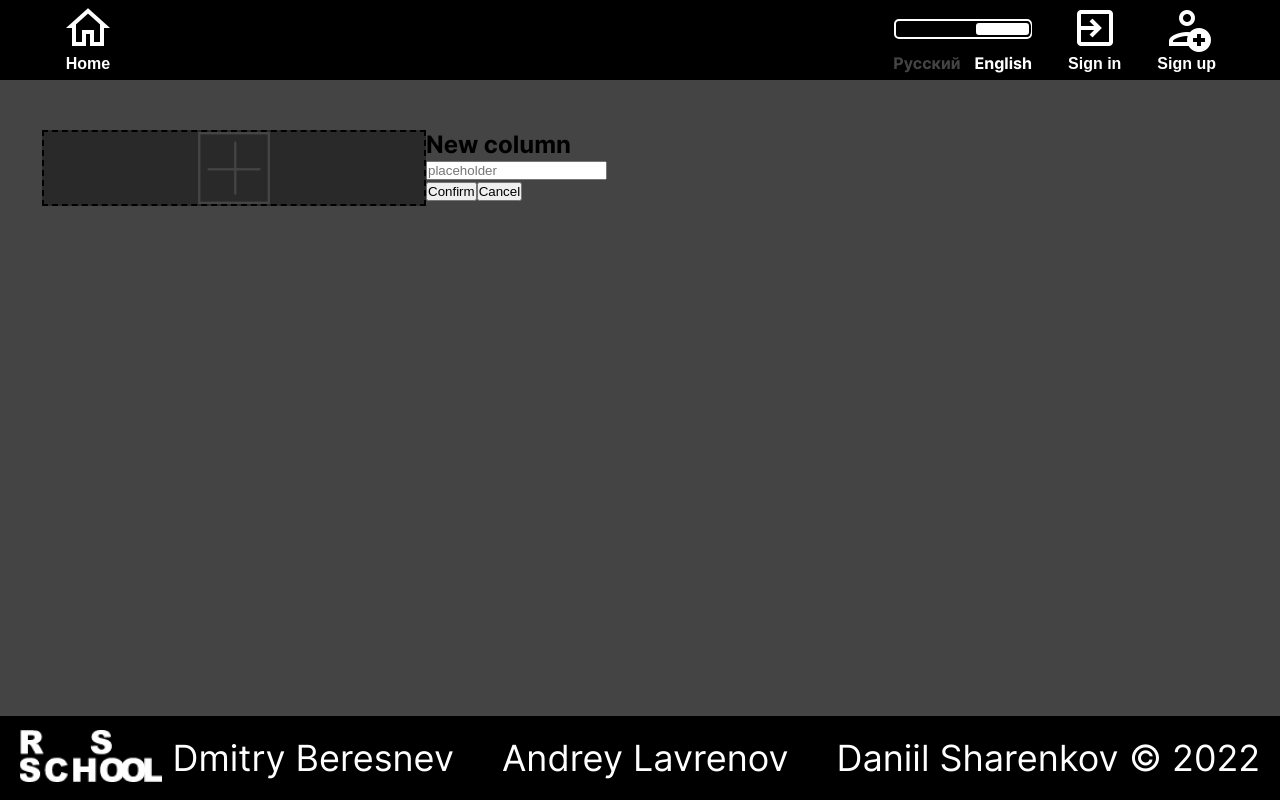
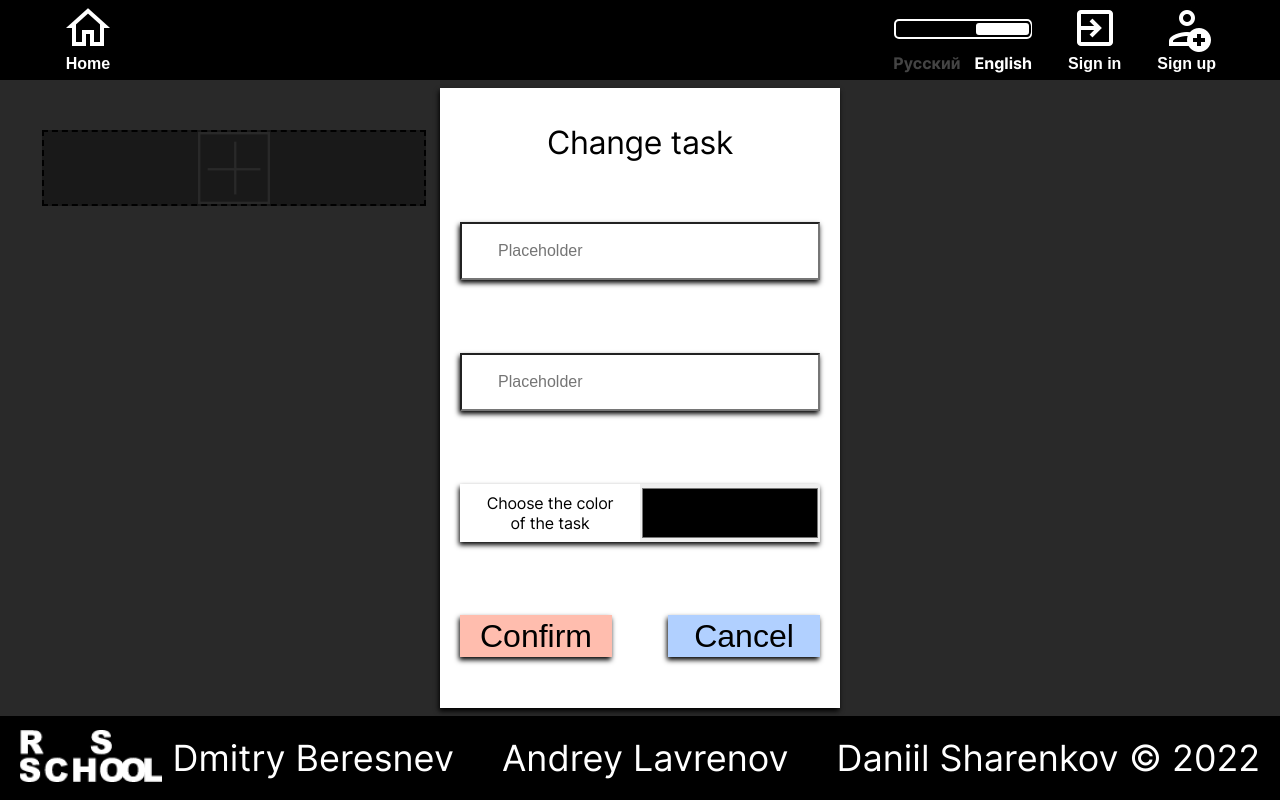
Before and after one commit to Fronikon/project-management-app, a React (Create React App) app: page /boards/1 in a window 1280 px wide. Built offline with nearby package versions, Linux system fonts and the light colour scheme.

Commit message:
feat: modals design except input's borders

```diff
--- a/src/components/Main/components/Board/Board.module.css
+++ b/src/components/Main/components/Board/Board.module.css
@@ -16,6 +16,121 @@
   border: 2px dashed black;
 }
 
-.newTaskModal {
-  display: none;
+.popup {
+  position: absolute;
+  top: 80px;
+
+  display: flex;
+  align-items: center;
+  justify-content: center;
+
+  width: 100%;
+  height: calc(100vh - 164px);
+
+  background: rgb(0 0 0 / 40%);
 }
+
+.newTaskModal,
+.newColumnModal,
+.newChangeModal {
+  display: flex;
+  flex-direction: column;
+  gap: 73px;
+  align-items: center;
+
+  background-color: #fff;
+}
+
+.modalHeading {
+  margin-top: 48px;
+
+  font-size: 32px;
+  font-weight: 400;
+  line-height: 13px;
+  letter-spacing: -0.011em;
+}
+
+.modalInputsWrapper {
+  display: flex;
+  flex-direction: column;
+  gap: 73px;
+}
+
+.input {
+  width: 360px;
+  height: 58px;
+  margin: 0 20px;
+}
+
+.input[type="text"] {
+  padding-left: 36px;
+
+  font-size: 16px;
+  font-weight: 400;
+  line-height: 13px;
+  color: #b9b9b9;
+}
+
+.btnsWrapper {
+  display: flex;
+  justify-content: space-between;
+
+  width: 360px;
+  height: 58px;
+  margin: 0 20px 35px;
+}
+
+.confirm,
+.cancel {
+  width: 152px;
+  height: 42px;
+
+  font-size: 32px;
+  font-weight: 400;
+  line-height: 13px;
+
+  border: none;
+}
+
+.confirm {
+  background-color: #ffbdae;
+}
+
+.cancel {
+  background-color: #b1d0ff;
+}
+
+.input,
+.confirm,
+.cancel,
+.newTaskModal,
+.newChangeModal,
+.newColumnModal {
+  box-shadow: -1px 3px 5px #000;
+}
+
+.colorWrapper {
+  display: flex;
+}
+
+.colorTextWrapper,
+.color {
+  display: flex;
+  align-items: center;
+  justify-content: center;
+
+  width: 50%;
+  height: 100%;
+
+  border: none;
+}
+
+.colorText {
+  margin: 0 20px;
+
+  font-size: 16px;
+  font-weight: 400;
+  line-height: 20px;
+  text-align: center;
+  letter-spacing: -0.011em;
+}
--- a/src/components/Main/components/Board/Board.tsx
+++ b/src/components/Main/components/Board/Board.tsx
@@ -5,10 +5,15 @@ import styles from './Board.module.css';
 
 const Board: FC = () => {
   const board = useAppSelector((store) => store.board.value);
+  const isModalOpen = useAppSelector((store) => store.board.isModalOpen);
+  const isColumnModalOpen = useAppSelector((store) => store.board.isColumnModalOpen);
+  const isTaskModalOpen = useAppSelector((store) => store.board.isTaskModalOpen);
+  const isChangeModalOpen = useAppSelector((store) => store.board.isChangeModalOpen);
   const language = useAppSelector((store) => store.language.value);
   const dispatch = useAppDispatch();
 
   return (
+    <>
       <div className={styles.wrapper}>
         {board.map((column) => (
           <div key={'1'} className={styles.column}>
@@ -27,20 +32,26 @@ const Board: FC = () => {
           </div>
         ))}
         <button className={styles.addColumnButton}></button>
+      </div>
+      {isModalOpen && (
+        <div className={styles.popup}>
+          {isColumnModalOpen && (
             <div className={styles.newColumnModal}>
               <h2 className={styles.modalHeading}>{textData.boardsPage.newColumn[language]}</h2>
-        <input type="text" placeholder="placeholder" />
+              <input type="text" placeholder="Placeholder" className={styles.input} />
               <div className={styles.btnsWrapper}>
                 <button className={styles.confirm}>{textData.general.confirm[language]}</button>
                 <button className={styles.cancel}>{textData.general.cancel[language]}</button>
               </div>
             </div>
+          )}
+          {isTaskModalOpen && (
             <div className={styles.newTaskModal}>
               <h2 className={styles.modalHeading}>{textData.boardsPage.newTask[language]}</h2>
               <div className={styles.modalInputsWrapper}>
-          <input type="text" placeholder="placeholder" />
-          <input type="text" placeholder="placeholder" />
-          <div className={styles.colorWrapper}>
+                <input type="text" placeholder="Placeholder" className={styles.input} />
+                <input type="text" placeholder="Placeholder" className={styles.input} />
+                <div className={`${styles.colorWrapper} ${styles.input}`}>
                   <div className={styles.colorTextWrapper}>
                     <p className={styles.colorText}>{textData.boardsPage.taskColor[language]}</p>
                   </div>
@@ -52,7 +63,29 @@ const Board: FC = () => {
                 <button className={styles.cancel}>{textData.general.cancel[language]}</button>
               </div>
             </div>
+          )}
+          {isChangeModalOpen && (
+            <div className={styles.newChangeModal}>
+              <h2 className={styles.modalHeading}>{textData.boardsPage.changeTask[language]}</h2>
+              <div className={styles.modalInputsWrapper}>
+                <input type="text" placeholder="Placeholder" className={styles.input} />
+                <input type="text" placeholder="Placeholder" className={styles.input} />
+                <div className={`${styles.colorWrapper} ${styles.input}`}>
+                  <div className={styles.colorTextWrapper}>
+                    <p className={styles.colorText}>{textData.boardsPage.taskColor[language]}</p>
                   </div>
+                  <input type="color" className={styles.color} />
+                </div>
+              </div>
+              <div className={styles.btnsWrapper}>
+                <button className={styles.confirm}>{textData.general.confirm[language]}</button>
+                <button className={styles.cancel}>{textData.general.cancel[language]}</button>
+              </div>
+            </div>
+          )}
+        </div>
+      )}
+    </>
   );
 };
 
--- a/src/data/textData.ts
+++ b/src/data/textData.ts
@@ -94,6 +94,10 @@ const textData = {
       ru: 'Новое задание',
       eng: 'New task',
     },
+    changeTask: {
+      ru: 'Изменить задание',
+      eng: 'Change task',
+    },
   },
   authPage: {
     signIn: {
--- a/src/store/reducers/boardReducer.ts
+++ b/src/store/reducers/boardReducer.ts
@@ -12,10 +12,18 @@ interface ColumnArrayType {
 }
 
 interface InitialStateType {
+  isModalOpen: boolean;
+  isColumnModalOpen: boolean;
+  isTaskModalOpen: boolean;
+  isChangeModalOpen: boolean;
   value: ColumnArrayType[];
 }
 
 const initialState: InitialStateType = {
+  isModalOpen: true,
+  isColumnModalOpen: false,
+  isTaskModalOpen: false,
+  isChangeModalOpen: true,
   value: [] as ColumnArrayType[],
 };
 
@@ -29,9 +37,22 @@ const boardReducer = createSlice({
     addTask(state, action) {
       state.value.push(action.payload);
     },
+    openModal(state) {
+      state.isModalOpen = !state.isModalOpen;
+    },
+    openColumn(state) {
+      state.isColumnModalOpen = !state.isColumnModalOpen;
+    },
+    openTask(state) {
+      state.isTaskModalOpen = !state.isTaskModalOpen;
+    },
+    openChange(state) {
+      state.isChangeModalOpen = !state.isChangeModalOpen;
+    },
   },
 });
 
 export default boardReducer.reducer;
 
-export const { addColumn, addTask } = boardReducer.actions;
+export const { addColumn, addTask, openModal, openColumn, openTask, openChange } =
+  boardReducer.actions;
```
Lines whose indentation alone changed are shown as unchanged.
